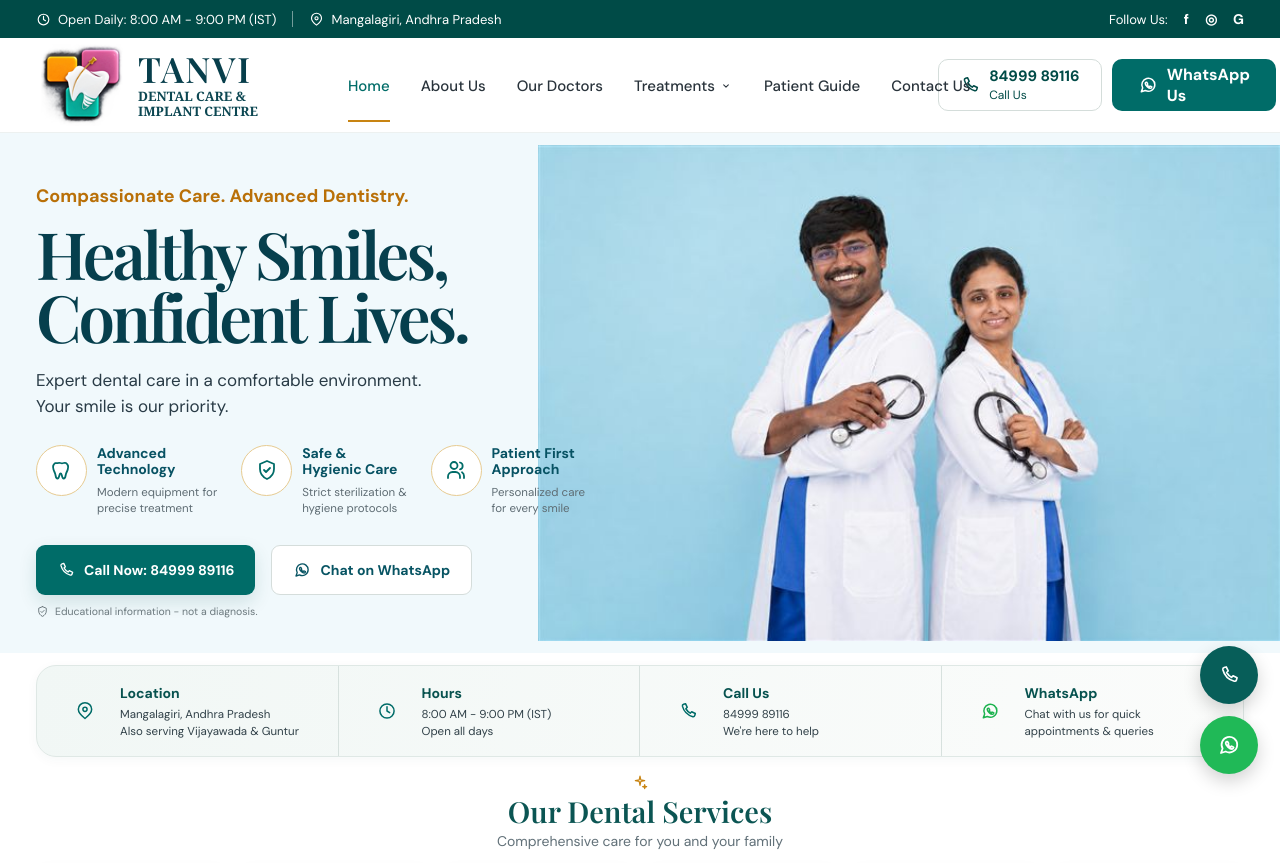
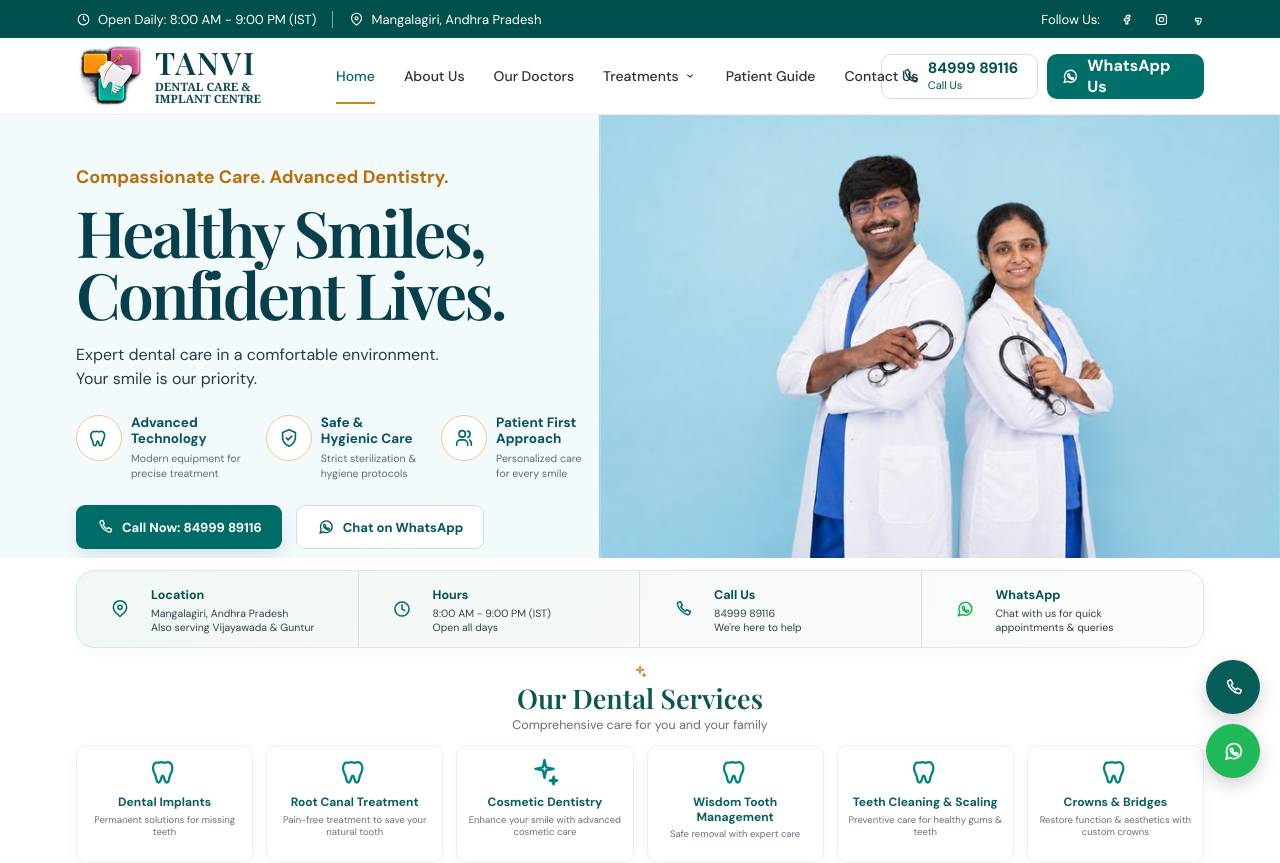
Before and after one commit to Mr-Nani-dm/Tanvi-Dental-Care, a Next.js app: page / in a window 1280 px wide. Shown: the top 863 px of the page. Built offline with nearby package versions, Linux system fonts and the light colour scheme.

Commit message:
Match homepage to supplied Tanvi reference
Calibrate homepage layout, responsive sizing, imagery, and iconography to the supplied reference.

```diff
--- a/src/app/page.tsx
+++ b/src/app/page.tsx
@@ -7,16 +7,19 @@ const WHATSAPP_HREF = "https://wa.me/918499989116?text=Hello%20Tanvi%20Dental%20
 function Icon({ name, size = 20 }: { name: string; size?: number }) {
   const common = { width: size, height: size, viewBox: "0 0 24 24", fill: "none", stroke: "currentColor", strokeWidth: 1.8, strokeLinecap: "round" as const, strokeLinejoin: "round" as const, "aria-hidden": true };
   const paths: Record<string, ReactNode> = {
-    clock: <><circle cx="12" cy="12" r="8.5" /><path d="M12 7v5l3.2 2" /></>,
-    pin: <><path d="M20 10c0 5-8 11-8 11S4 15 4 10a8 8 0 1 1 16 0Z" /><circle cx="12" cy="10" r="2.5" /></>,
-    phone: <path d="M6.7 3.9 9 3.2l2.1 4.4-1.7 1.7a15.2 15.2 0 0 0 5.3 5.3l1.7-1.7 4.4 2.1-.7 2.4a2 2 0 0 1-2.3 1.4A17.8 17.8 0 0 1 5.3 6.2a2 2 0 0 1 1.4-2.3Z" />,
-    whatsapp: <><path d="M20.2 11.7a7.8 7.8 0 0 1-11.5 6.8L4 20l1.6-4.5A7.8 7.8 0 1 1 20.2 11.7Z" /><path d="M9 9.3c.3-.6.6-.6.9-.6h.5c.2 0 .4.1.5.4l.7 1.6c.1.2.1.4-.1.6l-.5.6c.6 1 1.4 1.7 2.5 2.2l.7-.7c.2-.2.4-.2.6-.1l1.5.7c.3.1.4.3.3.6-.2.8-.8 1.4-1.6 1.4-1.1 0-2.7-.8-4-2-1.3-1.2-2.3-2.8-2.3-3.8 0-.3.1-.6.3-.9Z" /></>,
-    chevron: <path d="m8 10 4 4 4-4" />,
-    arrow: <path d="M5 12h13M13 7l5 5-5 5" />,
-    shield: <><path d="M12 3 19 6v5c0 4.5-3 8.2-7 10-4-1.8-7-5.5-7-10V6l7-3Z" /><path d="m9 12 2 2 4-4" /></>,
-    users: <><path d="M16 20v-1.5a4.5 4.5 0 0 0-4.5-4.5h-3A4.5 4.5 0 0 0 4 18.5V20" /><circle cx="10" cy="7.5" r="3.5" /><path d="M16 4.5a3.5 3.5 0 0 1 0 6.8M18 14.2a4.5 4.5 0 0 1 2 3.8V20" /></>,
-    tooth: <path d="M8.1 5.1c1.4-.9 2.2.2 3.9.2s2.5-1.1 3.9-.2c2.2 1.4 2.5 4.4 1.8 6.5-.7 2.2-1.7 3.2-2.1 5.9-.2 1.4-.7 3-1.9 3s-1.5-1.3-2-3.5c-.2-.9-.5-1.7-1.1-1.7s-.9.8-1.1 1.7c-.5 2.2-.8 3.5-2 3.5-1.2 0-1.7-1.6-1.9-3-.4-2.7-1.4-3.7-2.1-5.9-.7-2.1-.4-5.1 1.8-6.5Z" />,
-    sparkle: <><path d="m12 3 1.2 5.8L19 10l-5.8 1.2L12 17l-1.2-5.8L5 10l5.8-1.2L12 3Z" /><path d="m19 16 .6 2.4L22 19l-2.4.6L19 22l-.6-2.4L16 19l2.4-.6L19 16Z" /></>,
+    clock: <><circle cx="12" cy="12" r="8.5"/><path d="M12 7v5l3.2 2"/></>,
+    pin: <><path d="M20 10c0 5-8 11-8 11S4 15 4 10a8 8 0 1 1 16 0Z"/><circle cx="12" cy="10" r="2.5"/></>,
+    phone: <path d="M6.7 3.9 9 3.2l2.1 4.4-1.7 1.7a15.2 15.2 0 0 0 5.3 5.3l1.7-1.7 4.4 2.1-.7 2.4a2 2 0 0 1-2.3 1.4A17.8 17.8 0 0 1 5.3 6.2a2 2 0 0 1 1.4-2.3Z"/>,
+    whatsapp: <><path d="M20.2 11.7a7.8 7.8 0 0 1-11.5 6.8L4 20l1.6-4.5A7.8 7.8 0 1 1 20.2 11.7Z"/><path d="M9 9.3c.3-.6.6-.6.9-.6h.5c.2 0 .4.1.5.4l.7 1.6c.1.2.1.4-.1.6l-.5.6c.6 1 1.4 1.7 2.5 2.2l.7-.7c.2-.2.4-.2.6-.1l1.5.7c.3.1.4.3.3.6-.2.8-.8 1.4-1.6 1.4-1.1 0-2.7-.8-4-2-1.3-1.2-2.3-2.8-2.3-3.8 0-.3.1-.6.3-.9Z"/></>,
+    facebook: <path d="M14 8h2V5.2A15 15 0 0 0 13.7 5C11.1 5 9.5 6.5 9.5 9.2V11H7v3h2.5v5h3v-5H15l.5-3h-3v-1.6c0-.9.3-1.4 1.5-1.4Z"/>,
+    instagram: <><rect x="4" y="4" width="16" height="16" rx="4"/><circle cx="12" cy="12" r="3.5"/><circle cx="17.3" cy="6.8" r=".7" fill="currentColor" stroke="none"/></>,
+    google: <path d="M21 12.2c0-.7-.1-1.5-.3-2.2H12v4.2h5.1a4.4 4.4 0 0 1-1.9 2.9v2.4h3.1c1.8-1.7 2.7-4.2 2.7-7.3Z"/>,
+    chevron: <path d="m8 10 4 4 4-4"/>,
+    arrow: <path d="M5 12h13M13 7l5 5-5 5"/>,
+    shield: <><path d="M12 3 19 6v5c0 4.5-3 8.2-7 10-4-1.8-7-5.5-7-10V6l7-3Z"/><path d="m9 12 2 2 4-4"/></>,
+    users: <><path d="M16 20v-1.5a4.5 4.5 0 0 0-4.5-4.5h-3A4.5 4.5 0 0 0 4 18.5V20"/><circle cx="10" cy="7.5" r="3.5"/><path d="M16 4.5a3.5 3.5 0 0 1 0 6.8M18 14.2a4.5 4.5 0 0 1 2 3.8V20"/></>,
+    tooth: <path d="M8.1 5.1c1.4-.9 2.2.2 3.9.2s2.5-1.1 3.9-.2c2.2 1.4 2.5 4.4 1.8 6.5-.7 2.2-1.7 3.2-2.1 5.9-.2 1.4-.7 3-1.9 3s-1.5-1.3-2-3.5c-.2-.9-.5-1.7-1.1-1.7s-.9.8-1.1 1.7c-.5 2.2-.8 3.5-2 3.5-1.2 0-1.7-1.6-1.9-3-.4-2.7-1.4-3.7-2.1-5.9-.7-2.1-.4-5.1 1.8-6.5Z"/>,
+    sparkle: <><path d="m12 3 1.2 5.8L19 10l-5.8 1.2L12 17l-1.2-5.8L5 10l5.8-1.2L12 3Z"/><path d="m19 16 .6 2.4L22 19l-2.4.6L19 22l-.6-2.4L16 19l2.4-.6L19 16Z"/></>,
   };
   return <svg {...common}>{paths[name] ?? paths.tooth}</svg>;
 }
@@ -31,43 +34,37 @@ const services = [
 ] as const;
 
 function Button({ href, children, variant = "primary", icon }: { href: string; children: ReactNode; variant?: "primary" | "secondary"; icon?: string }) {
-  return <a className={`btn btn-${variant}`} href={href}>{icon && <Icon name={icon} size={18} />}<span>{children}</span></a>;
+  return <a className={`btn btn-${variant}`} href={href}>{icon && <Icon name={icon} size={18}/>}<span>{children}</span></a>;
 }
 
 export default function HomePage() {
   return (
     <main>
-      <div className="topbar"><div className="container topbar-inner"><div className="topbar-left"><span><Icon name="clock" size={15} />Open Daily: 8:00 AM - 9:00 PM (IST)</span><i /><span><Icon name="pin" size={15} />Mangalagiri, Andhra Pradesh</span></div><div className="socials"><span>Follow Us:</span><b>f</b><b>◎</b><b>G</b></div></div></div>
+      <div className="topbar"><div className="container topbar-inner"><div className="topbar-left"><span><Icon name="clock" size={15}/>Open Daily: 8:00 AM - 9:00 PM (IST)</span><i/><span><Icon name="pin" size={15}/>Mangalagiri, Andhra Pradesh</span></div><div className="socials"><span>Follow Us:</span><a href="#" aria-label="Facebook"><Icon name="facebook" size={15}/></a><a href="#" aria-label="Instagram"><Icon name="instagram" size={15}/></a><a href="#" aria-label="Google"><Icon name="google" size={15}/></a></div></div></div>
 
       <header className="site-header"><div className="container header-inner">
-        <a href="#home" className="brand" aria-label="Tanvi Dental Care & Implant Centre">
-          <img src="/images/tanvi-logo-web.png" alt="Tanvi Dental Care & Implant Centre logo" width="92" height="82" />
-          <span className="brand-copy"><strong>TANVI</strong><small>DENTAL CARE &amp;<br />IMPLANT CENTRE</small></span>
-        </a>
-        <nav className="desktop-nav" aria-label="Primary navigation"><a className="active" href="#home">Home</a><a href="#about">About Us</a><a href="#doctors">Our Doctors</a><a href="#services">Treatments <Icon name="chevron" size={14} /></a><a href="#guide">Patient Guide</a><a href="#contact">Contact Us</a></nav>
-        <div className="header-actions"><a className="header-phone" href={PHONE_HREF}><Icon name="phone" size={20} /><span><strong>{PHONE}</strong><small>Call Us</small></span></a><a className="header-whatsapp" href={WHATSAPP_HREF}><Icon name="whatsapp" size={20} /><span>WhatsApp<br className="wide-break" /> Us</span></a></div>
-        <button className="mobile-menu" type="button" aria-label="Open menu">☰</button>
+        <a href="#home" className="brand" aria-label="Tanvi Dental Care & Implant Centre"><img src="/images/tanvi-logo-web.png" alt="Tanvi Dental Care & Implant Centre logo" width="70" height="64"/><span className="brand-copy"><strong>TANVI</strong><small>DENTAL CARE &amp;<br/>IMPLANT CENTRE</small></span></a>
+        <nav className="desktop-nav" aria-label="Primary navigation"><a className="active" href="#home">Home</a><a href="#about">About Us</a><a href="#doctors">Our Doctors</a><a href="#services">Treatments <Icon name="chevron" size={14}/></a><a href="#guide">Patient Guide</a><a href="#contact">Contact Us</a></nav>
+        <div className="header-actions"><a className="header-phone" href={PHONE_HREF}><Icon name="phone" size={19}/><span><strong>{PHONE}</strong><small>Call Us</small></span></a><a className="header-whatsapp" href={WHATSAPP_HREF}><Icon name="whatsapp" size={19}/><span>WhatsApp Us</span></a></div><button className="mobile-menu" type="button" aria-label="Open menu">☰</button>
       </div></header>
 
       <section className="hero" id="home">
-        <div className="container hero-inner">
-          <div className="hero-copy"><p className="eyebrow">Compassionate Care. Advanced Dentistry.</p><h1>Healthy Smiles,<br /><em>Confident Lives.</em></h1><p className="hero-lead">Expert dental care in a comfortable environment.<br />Your smile is our priority.</p>
-            <div className="hero-benefits"><div className="benefit"><span className="benefit-icon"><Icon name="tooth" size={24} /></span><div><strong>Advanced<br />Technology</strong><small>Modern equipment for<br />precise treatment</small></div></div><div className="benefit"><span className="benefit-icon"><Icon name="shield" size={24} /></span><div><strong>Safe &amp;<br />Hygienic Care</strong><small>Strict sterilization &amp;<br />hygiene protocols</small></div></div><div className="benefit"><span className="benefit-icon"><Icon name="users" size={24} /></span><div><strong>Patient First<br />Approach</strong><small>Personalized care<br />for every smile</small></div></div></div>
-            <div className="hero-actions"><Button href={PHONE_HREF} icon="phone">Call Now: {PHONE}</Button><Button href={WHATSAPP_HREF} variant="secondary" icon="whatsapp">Chat on WhatsApp</Button></div><p className="disclaimer"><Icon name="shield" size={13} />Educational information - not a diagnosis.</p>
-          </div><div className="hero-doctor-space" aria-hidden="true" />
-        </div>
-        <div className="hero-image-layer"><picture><source media="(min-width: 981px)" srcSet="/images/tanvi-doctors-web.jpg" /><img src="/images/tanvi-doctors-web.jpg" alt="Dr. Naga Swathi Pokala and Dr. Prathap Naidu" width="664" height="451" fetchPriority="high" decoding="async" /></picture></div>
+        <div className="container hero-inner"><div className="hero-copy"><p className="eyebrow">Compassionate Care. Advanced Dentistry.</p><h1>Healthy Smiles,<br/><em>Confident Lives.</em></h1><p className="hero-lead">Expert dental care in a comfortable environment.<br/>Your smile is our priority.</p>
+          <div className="hero-benefits"><div className="benefit"><span className="benefit-icon"><Icon name="tooth" size={22}/></span><div><strong>Advanced<br/>Technology</strong><small>Modern equipment for<br/>precise treatment</small></div></div><div className="benefit"><span className="benefit-icon"><Icon name="shield" size={22}/></span><div><strong>Safe &amp;<br/>Hygienic Care</strong><small>Strict sterilization &amp;<br/>hygiene protocols</small></div></div><div className="benefit"><span className="benefit-icon"><Icon name="users" size={22}/></span><div><strong>Patient First<br/>Approach</strong><small>Personalized care<br/>for every smile</small></div></div></div>
+          <div className="hero-actions"><Button href={PHONE_HREF} icon="phone">Call Now: {PHONE}</Button><Button href={WHATSAPP_HREF} variant="secondary" icon="whatsapp">Chat on WhatsApp</Button></div>
+        </div><div className="hero-doctor-space" aria-hidden="true"/></div>
+        <div className="hero-image-layer"><picture><img src="/images/tanvi-doctors-web.jpg" alt="Dr. Naga Swathi Pokala and Dr. Prathap Naidu" width="664" height="451" fetchPriority="high" decoding="async"/></picture></div>
       </section>
 
-      <section className="quick-info container" aria-label="Clinic information"><div><span className="info-icon"><Icon name="pin" /></span><div><strong>Location</strong><p>Mangalagiri, Andhra Pradesh<br />Also serving Vijayawada &amp; Guntur</p></div></div><div><span className="info-icon"><Icon name="clock" /></span><div><strong>Hours</strong><p>8:00 AM - 9:00 PM (IST)<br />Open all days</p></div></div><div><a href={PHONE_HREF} className="info-link"><span className="info-icon"><Icon name="phone" /></span><div><strong>Call Us</strong><p>{PHONE}<br />We're here to help</p></div></a></div><div><a href={WHATSAPP_HREF} className="info-link"><span className="info-icon whatsapp"><Icon name="whatsapp" /></span><div><strong>WhatsApp</strong><p>Chat with us for quick<br />appointments &amp; queries</p></div></a></div></section>
+      <section className="quick-info container" aria-label="Clinic information"><div><span className="info-icon"><Icon name="pin"/></span><div><strong>Location</strong><p>Mangalagiri, Andhra Pradesh<br/>Also serving Vijayawada &amp; Guntur</p></div></div><div><span className="info-icon"><Icon name="clock"/></span><div><strong>Hours</strong><p>8:00 AM - 9:00 PM (IST)<br/>Open all days</p></div></div><div><a href={PHONE_HREF} className="info-link"><span className="info-icon"><Icon name="phone"/></span><div><strong>Call Us</strong><p>{PHONE}<br/>We're here to help</p></div></a></div><div><a href={WHATSAPP_HREF} className="info-link"><span className="info-icon whatsapp"><Icon name="whatsapp"/></span><div><strong>WhatsApp</strong><p>Chat with us for quick<br/>appointments &amp; queries</p></div></a></div></section>
 
-      <section className="services container" id="services"><div className="section-heading"><span className="section-mark"><Icon name="sparkle" size={16} /></span><h2>Our Dental Services</h2><p>Comprehensive care for you and your family</p></div><div className="service-grid">{services.map(([title, text, icon]) => <article className="service-item" key={title}><span className="service-icon"><Icon name={icon} size={34} /></span><h3>{title}</h3><p>{text}</p></article>)}</div><a className="view-all" href="#contact">View All Treatments <Icon name="arrow" size={16} /></a></section>
+      <section className="services container" id="services"><div className="section-heading"><span className="section-mark"><Icon name="sparkle" size={14}/></span><h2>Our Dental Services</h2><p>Comprehensive care for you and your family</p></div><div className="service-grid">{services.map(([title,text,icon])=><article className="service-item" key={title}><span className="service-icon"><Icon name={icon} size={31}/></span><h3>{title}</h3><p>{text}</p></article>)}</div><a className="view-all" href="#contact">View All Treatments <Icon name="arrow" size={15}/></a></section>
 
       <section className="about-section" id="about"><div className="container about-inner"><div><p className="eyebrow">A clinic built around your comfort</p><h2>Clear guidance. Thoughtful care. A calmer dental experience.</h2></div><p>Explore your concerns, meet the specialists and take the next appropriate step with information designed for patients - not medical jargon.</p></div></section>
       <section className="guide-section" id="guide"><div className="container"><p className="eyebrow">Patient Guide</p><h2>Understand first. Ask questions. Then decide.</h2><div className="journey"><span>Patient concern</span><b>→</b><span>Understanding</span><b>→</b><span>Trust</span><b>→</b><span>Questions</span><b>→</b><span>Consultation</span></div></div></section>
       <section className="contact-section" id="contact"><div className="container contact-inner"><div><p className="eyebrow">Take the next step</p><h2>Have a dental question?</h2><p>Call or WhatsApp the clinic to ask a question or enquire about a consultation.</p></div><div className="contact-actions"><Button href={PHONE_HREF} icon="phone">Call {PHONE}</Button><Button href={WHATSAPP_HREF} variant="secondary" icon="whatsapp">WhatsApp the Clinic</Button></div></div></section>
-      <footer className="footer"><div className="container footer-inner"><div className="footer-brand"><img src="/images/tanvi-logo-web.png" alt="" width="58" height="50" /><span><strong>TANVI</strong><small>DENTAL CARE &amp;<br />IMPLANT CENTRE</small></span></div><p>Tanvi Dental Care &amp; Implant Centre - Mangalagiri, Andhra Pradesh</p></div></footer>
-      <div className="floating-actions" aria-label="Quick contact"><a href={PHONE_HREF} aria-label="Call Tanvi Dental Care"><Icon name="phone" size={22} /></a><a href={WHATSAPP_HREF} aria-label="WhatsApp Tanvi Dental Care"><Icon name="whatsapp" size={24} /></a></div>
+      <footer className="footer"><div className="container footer-inner"><div className="footer-brand"><img src="/images/tanvi-logo-web.png" alt="" width="52" height="46"/><span><strong>TANVI</strong><small>DENTAL CARE &amp;<br/>IMPLANT CENTRE</small></span></div><p>Tanvi Dental Care &amp; Implant Centre - Mangalagiri, Andhra Pradesh</p></div></footer>
+      <div className="floating-actions" aria-label="Quick contact"><a href={PHONE_HREF} aria-label="Call Tanvi Dental Care"><Icon name="phone" size={21}/></a><a href={WHATSAPP_HREF} aria-label="WhatsApp Tanvi Dental Care"><Icon name="whatsapp" size={23}/></a></div>
     </main>
   );
 }
```
Also changed, not shown: src/app/globals.css.
